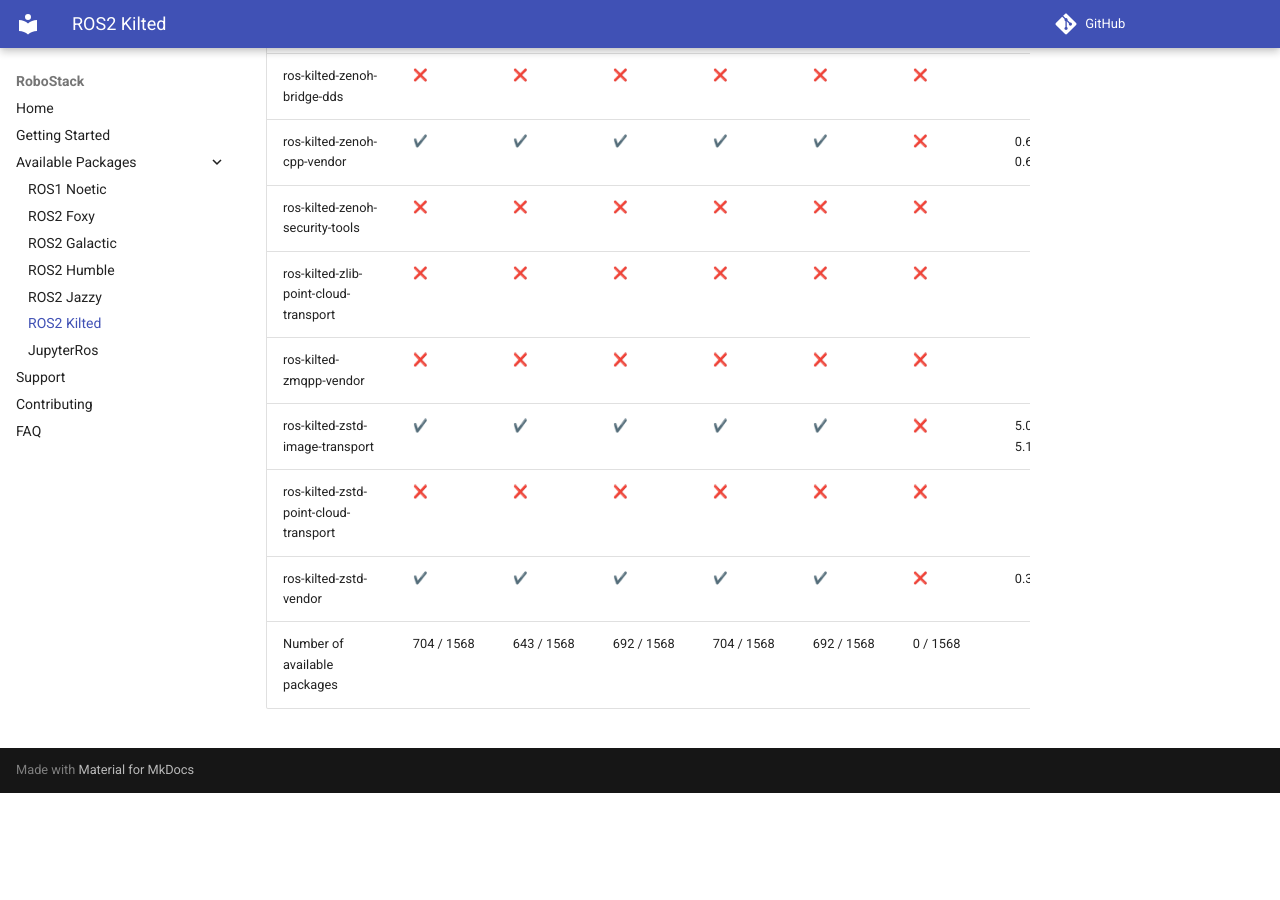
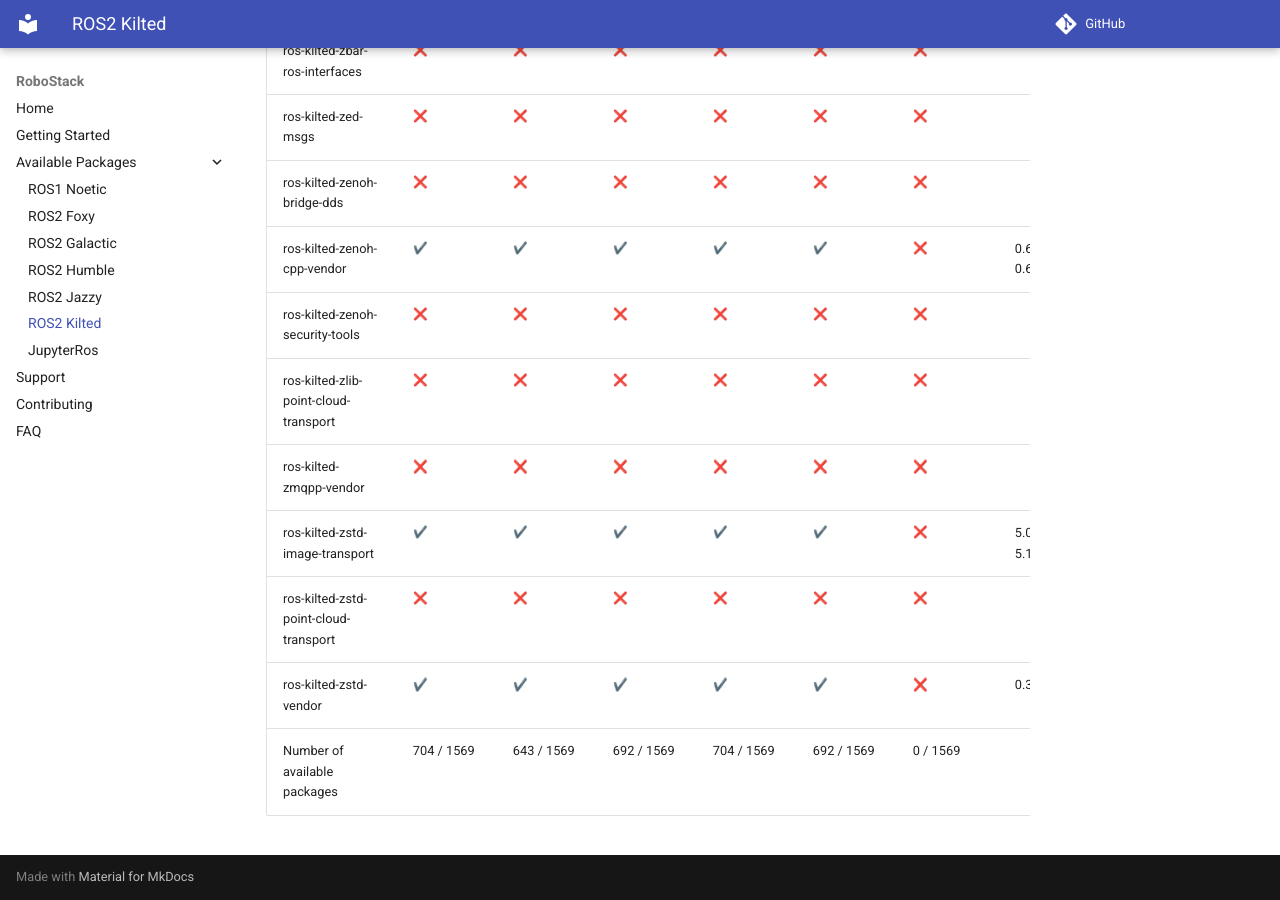
Before and after one commit to RoboStack/robostack.github.io, an MkDocs documentation site: the page built from docs/kilted.md, in a window 1280 px wide and 900 px high, scrolled down 115540 px. Built offline with MkDocs 1.6.1 and Material for MkDocs 9.7.7, drawn with Linux system fonts in a browser that asks for light colours; emoji names are drawn with the system emoji font; comment, search, counter and statistics services are not loaded; before the commit the page ends 116333 px from its top, so only the background shows below that; some of the changed text lies outside the part shown.

Commit message:
Update tables

```diff
--- a/docs/kilted.md
+++ b/docs/kilted.md
@@ -1568,4 +1569,4 @@
 | ros-kilted-zstd-image-transport | :heavy_check_mark: { data-sort='1' } | :heavy_check_mark: { data-sort='1' } | :heavy_check_mark: { data-sort='1' } | :heavy_check_mark: { data-sort='1' } | :heavy_check_mark: { data-sort='1' } | :x: { data-sort='0' } | 5.0.2, 5.1.0, 5.1.1  |
 | ros-kilted-zstd-point-cloud-transport | :x: { data-sort='0' } | :x: { data-sort='0' } | :x: { data-sort='0' } | :x: { data-sort='0' } | :x: { data-sort='0' } | :x: { data-sort='0' } |   |
 | ros-kilted-zstd-vendor | :heavy_check_mark: { data-sort='1' } | :heavy_check_mark: { data-sort='1' } | :heavy_check_mark: { data-sort='1' } | :heavy_check_mark: { data-sort='1' } | :heavy_check_mark: { data-sort='1' } | :x: { data-sort='0' } | 0.32.0  |
-| Number of available packages |  704 / 1568 | 643 / 1568 | 692 / 1568 | 704 / 1568 | 692 / 1568 | 0 / 1568 |
+| Number of available packages |  704 / 1569 | 643 / 1569 | 692 / 1569 | 704 / 1569 | 692 / 1569 | 0 / 1569 |
```
Also changed, not shown: other parts of docs/kilted.md (+1 -0 lines), docs/jazzy.md (+2 -1 lines).
